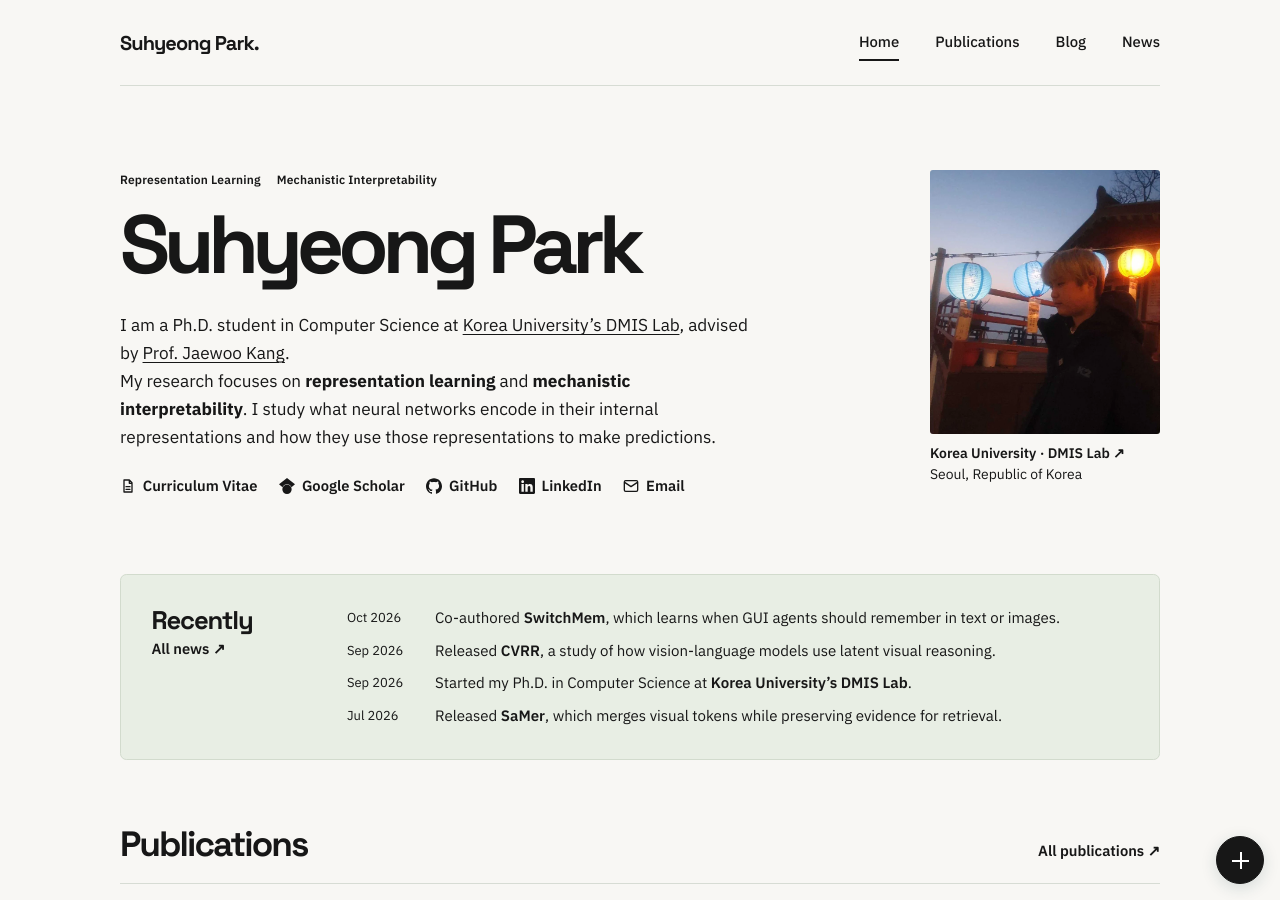
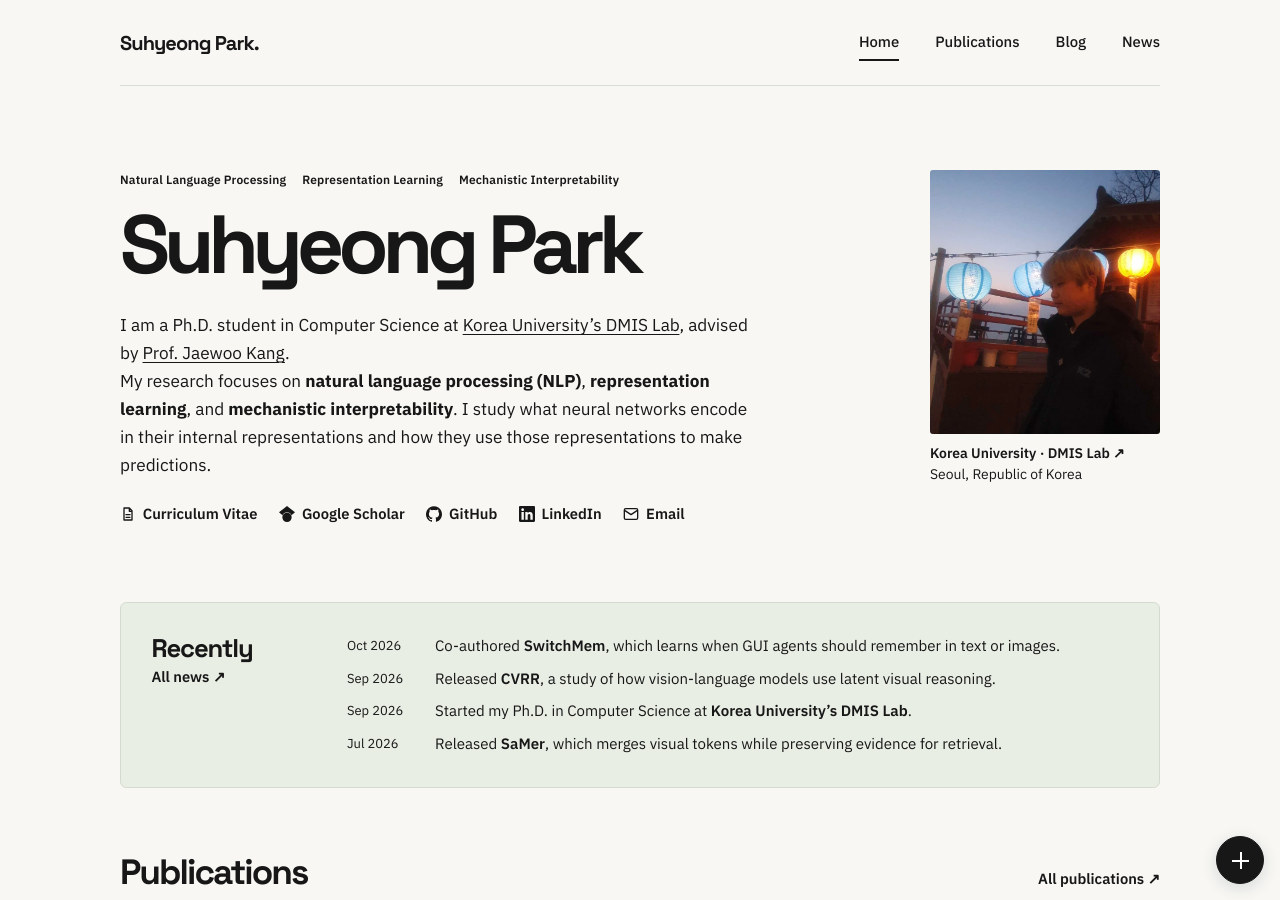
Before and after one commit to suhyeong10/suhyeong10.github.io, a Jekyll site: the page built from index.html, in a window 1280 px wide and 900 px high. Built offline with Jekyll 4.4.1, drawn with Linux system fonts in a browser that asks for light colours.

Commit message:
Restore NLP in home research interests and bio

```diff
--- a/index.html
+++ b/index.html
@@ -6,12 +6,13 @@ nav: home
 <section class="profile" id="top" aria-labelledby="profile-name">
   <div class="profile-intro" id="about">
     <ul class="eyebrow research-interests" aria-label="Research interests">
+      <li>Natural Language Processing</li>
       <li>Representation Learning</li>
       <li>Mechanistic Interpretability</li>
     </ul>
     <h1 id="profile-name">Suhyeong Park</h1>
     <p>I am a Ph.D. student in Computer Science at <a href="https://dmis.korea.ac.kr/people">Korea University’s DMIS Lab</a>, advised by <a href="https://dmis.korea.ac.kr/jaewoo-kang-p-i">Prof. Jaewoo Kang</a>.</p>
-    <p>My research focuses on <strong>representation learning</strong> and <strong>mechanistic interpretability</strong>. I study what neural networks encode in their internal representations and how they use those representations to make predictions.</p>
+    <p>My research focuses on <strong>natural language processing (NLP)</strong>, <strong>representation learning</strong>, and <strong>mechanistic interpretability</strong>. I study what neural networks encode in their internal representations and how they use those representations to make predictions.</p>
     <ul class="profile-links" aria-label="Contact and profiles">
       <li>
         <a href="{{ '/cv/' | relative_url }}">
```
